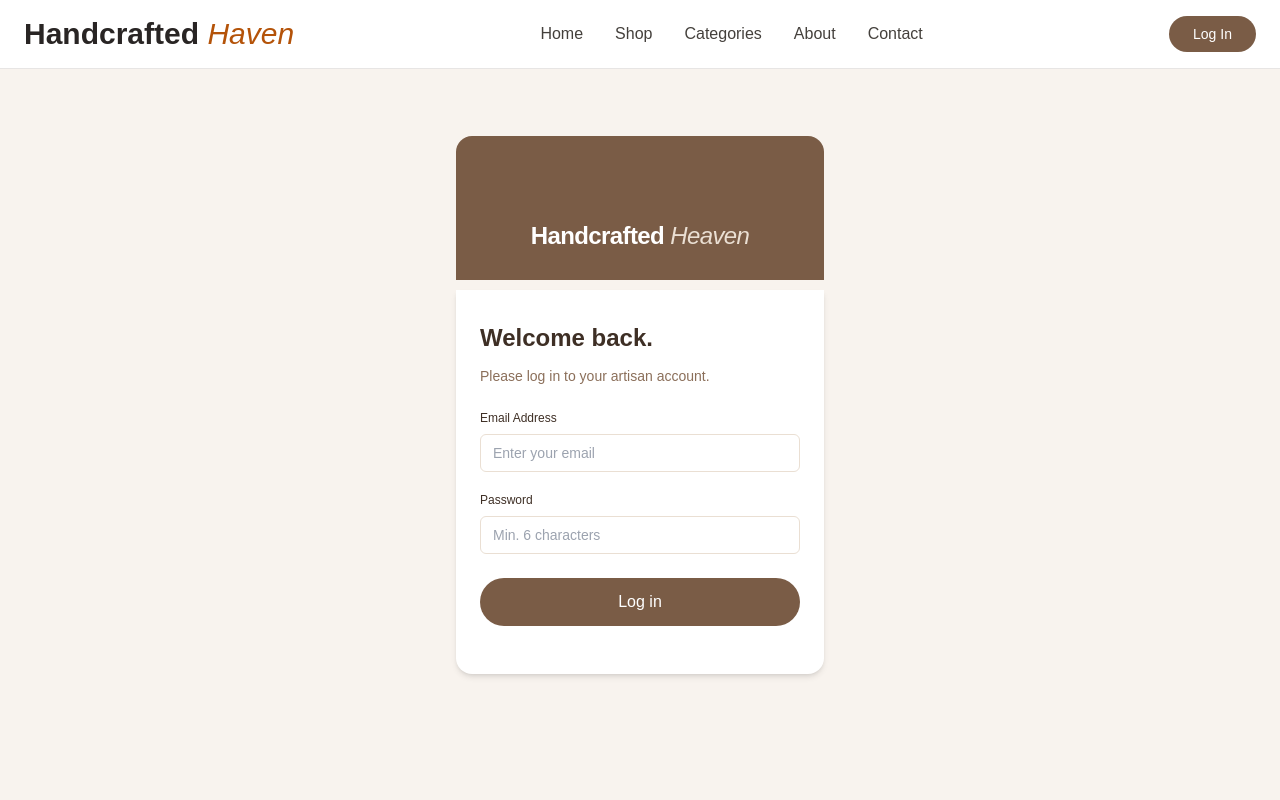
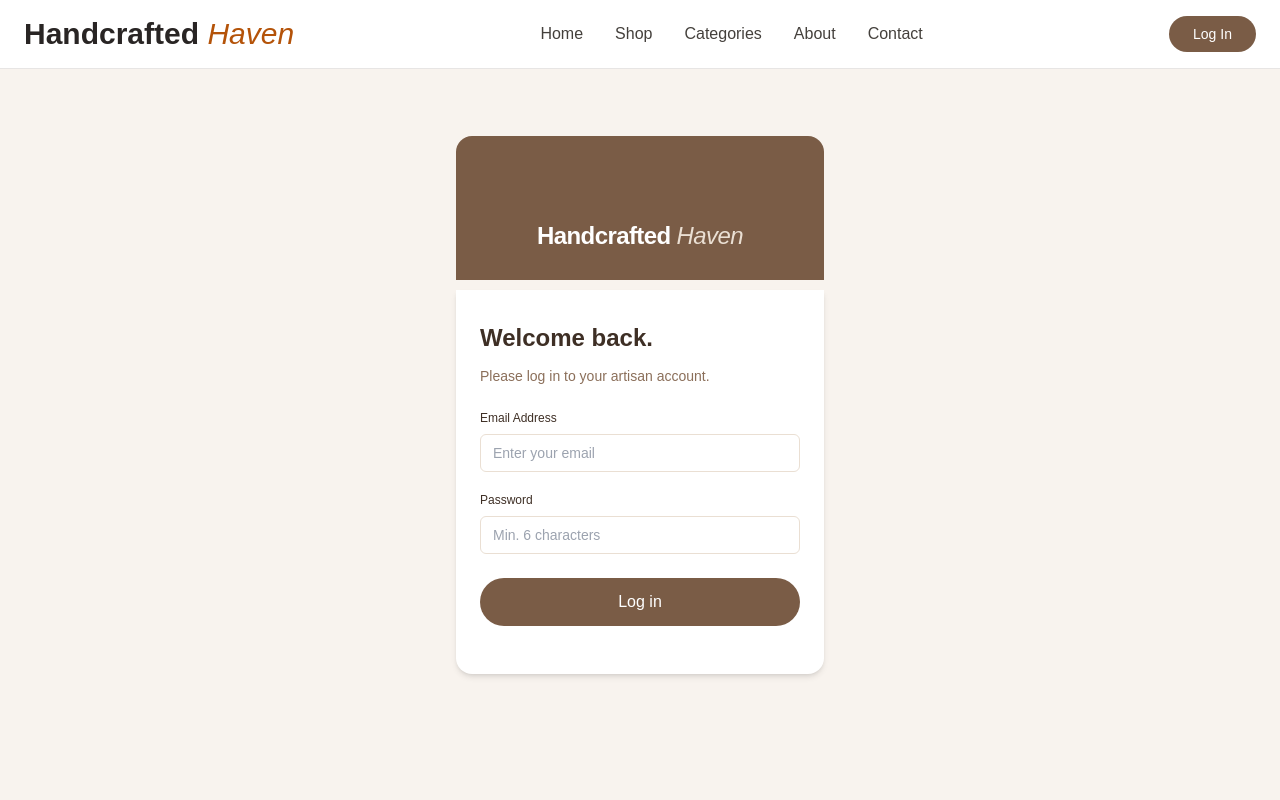
Before and after one commit to AzureFirehawk/handcrafted-haven, a Next.js app: page /login in a window 1280 px wide. Shown: the top 800 px of the page. Built offline with nearby package versions, Linux system fonts and the light colour scheme; no server answers.

Commit message:
heaven -> haven

```diff
--- a/app/login/page.tsx
+++ b/app/login/page.tsx
@@ -10,7 +10,7 @@ export default function LoginPage() {
         <div className="flex h-20 w-full items-end rounded-t-2xl bg-[#7a5c46] p-3 md:h-36">
           <div className="w-full text-white text-center pb-4">
             <Link href="/" className="text-2xl font-bold tracking-tight">
-              Handcrafted <span className="font-light italic text-[#eadfd3]">Heaven</span>
+              Handcrafted <span className="font-light italic text-[#eadfd3]">Haven</span>
             </Link>
           </div>
         </div>
--- a/app/ui/whyChooseUs.tsx
+++ b/app/ui/whyChooseUs.tsx
@@ -9,7 +9,7 @@ export default function WhyChooseUs() {
           Crafted with meaning, designed for everyday beauty
 </h2>
 <p className="mx-auto mt-4 max-w-3xl text-lg text-stone-600">
-          Every piece in Handcrafted Heaven is selected to bring warmth, charm,
+          Every piece in Handcrafted Haven is selected to bring warmth, charm,
           and timeless design into your space.
 </p>
 </div>
```
